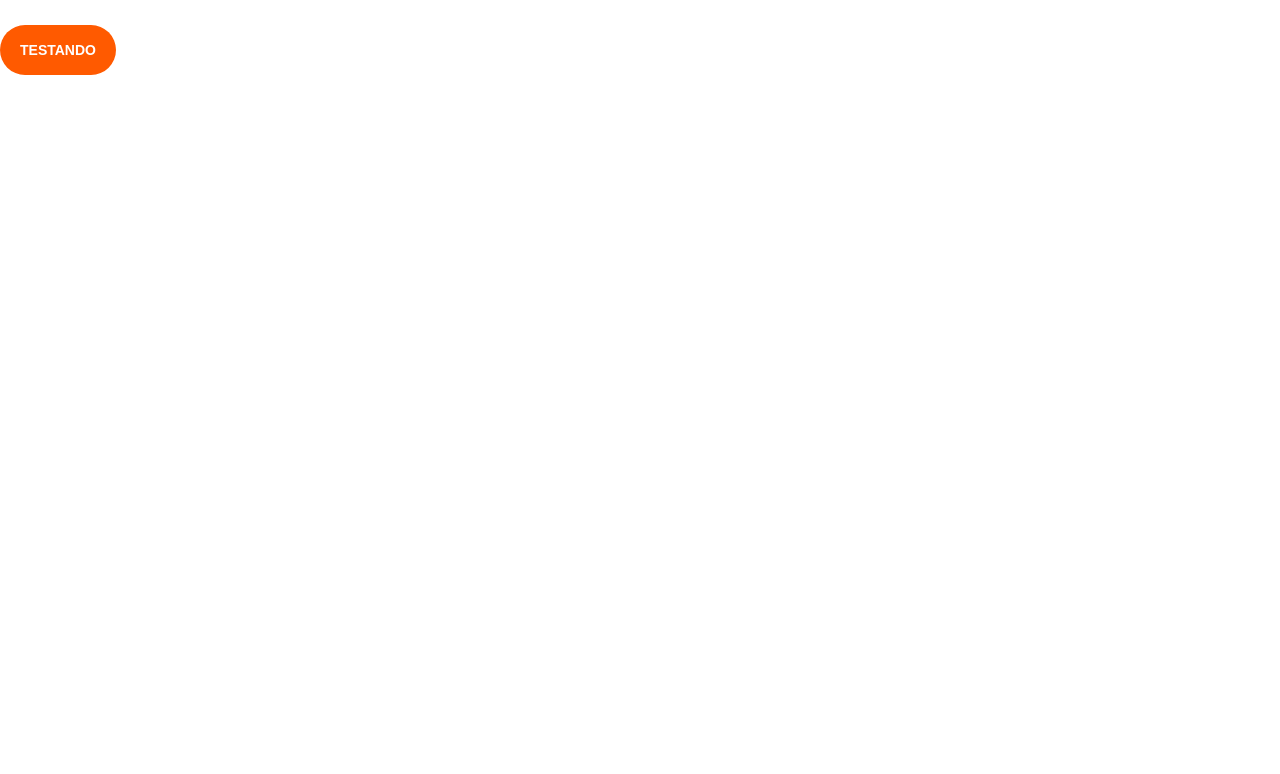
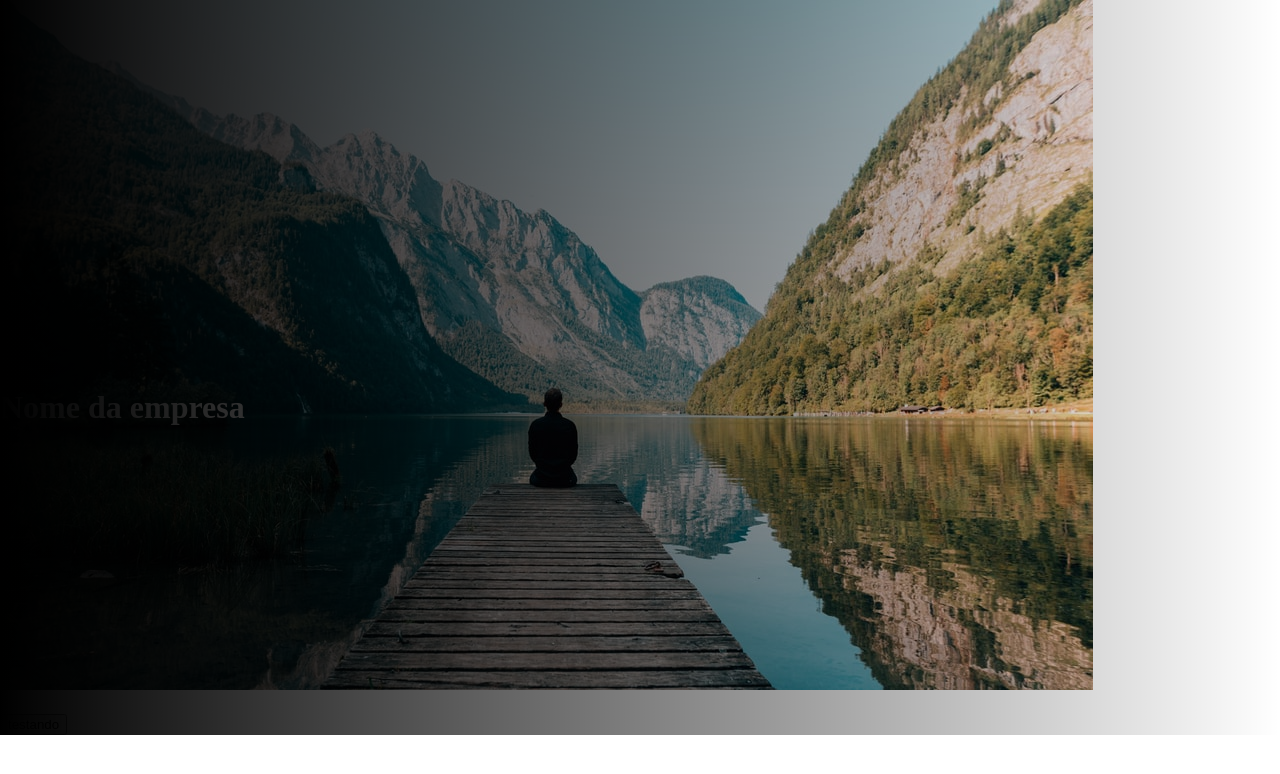
Before and after one commit to Hacka-Smiles/Projeto-Smiles, a Next.js app in the folder web/: page /navegar in a window 1280 px wide. Shown: the top 774 px of the page. Built offline with nearby package versions, Linux system fonts and the light colour scheme.

Commit message:
corrigindo erro banner + inicio card

```diff
--- a/web/pages/navegar/index.js
+++ b/web/pages/navegar/index.js
@@ -5,15 +5,12 @@ import db from '../../db.json';
 import Button from '../../src/components/Button';
 import Banner from '../../src/components/Banner';
 
+
 export default function Navegar() {
   return (
     <ThemeProvider theme={db.theme}>
-      {/* <QuizScreen
-        externalQuestions={db.questions}
-        externalBg={db.bg}
-      /> */}
-      {/* <Banner img={""}></Banner> */}
-      <Button>Login</Button>
+      <Banner img_src="/bannerum.jpg" width="100%" height="auto"></Banner>
+      {/* <Button type="link">Login</Button> */}
     </ThemeProvider>
   );
 }
--- a/web/src/components/Banner/index.js
+++ b/web/src/components/Banner/index.js
@@ -1,22 +1,45 @@
 import styled from 'styled-components';
 import db from '../../../db.json';
+import Button from '../../../src/components/Button';
 
 // Titulo e subtitulo (opcional)
-const BannerDefault = styled.button`
-  background-color: ${({ theme }) => theme.colors.secondary};
-  color: ${({ theme }) => theme.colors.contrastText};
-  border-radius: ${({ theme }) => theme.borderRadius};
-
+const BannerDefault = styled.div`
+  position: relative;
+  /* width: 100%; */
+  &::after{
+    content: "";
+    position: absolute;
+    width: 100%;
+    height: 100%;
+    /* background-color: #000; */
+    background: linear-gradient(to right, black, transparent);
+    /* opacity: 0.4; */
+    top: 0;
+    left: 0;
+  }
+  img {
+    background-size: cover;
+    /* position: absolute;
+    top: 0;
+    left: 0; */
+  }
+  h1 {
+    position: absolute;
+    top: 50%;
+    color: white;
+  }
 `;
 
-export default function Banner() {
+export default function Banner({img_src, width, height}) {
   return (
     <>
-    <Default>
+    <BannerDefault>
+      {/* <img src={img_src} width={width} height={height}/> */}
+      <img src={img_src} />
       <h1>{db.title}</h1>
       <h2>{db.subtitle}</h2>
       <Button href="/checkout" type="link">oi</Button>
-    </Default>
+    </BannerDefault>
     </>
   );
 }
--- a/web/src/components/Button/index.js
+++ b/web/src/components/Button/index.js
@@ -3,31 +3,7 @@ import { useEffect, useState } from 'react';
 import { useRouter } from 'next/router';
 
 const ButtonDefault = styled.button`
-  background-color: ${({ theme }) => theme.colors.primary};
-  color: ${({ theme }) => theme.colors.white};
-  border-radius: ${({ theme }) => theme.borderRadius};
-  border: 0;
-  padding: 18px 20px;
-  font-weight: bold;
-  font-size: 14px;
-  line-height: 1;
-  text-transform: uppercase;
-  outline: 0;
-  transition: .3s;
-  margin-top: 25px;
-  cursor: pointer;
-  &:hover,
-  &:focus {
-    opacity: .5;
-  }
-  &:disabled {
-    background-color: #979797;
-    cursor: not-allowed;
-  }
 
-  &.ativo {
-      background-color: black;
-  }
 `;
 
 
```
Also changed, not shown: web/public/bannerum.jpg (added).
